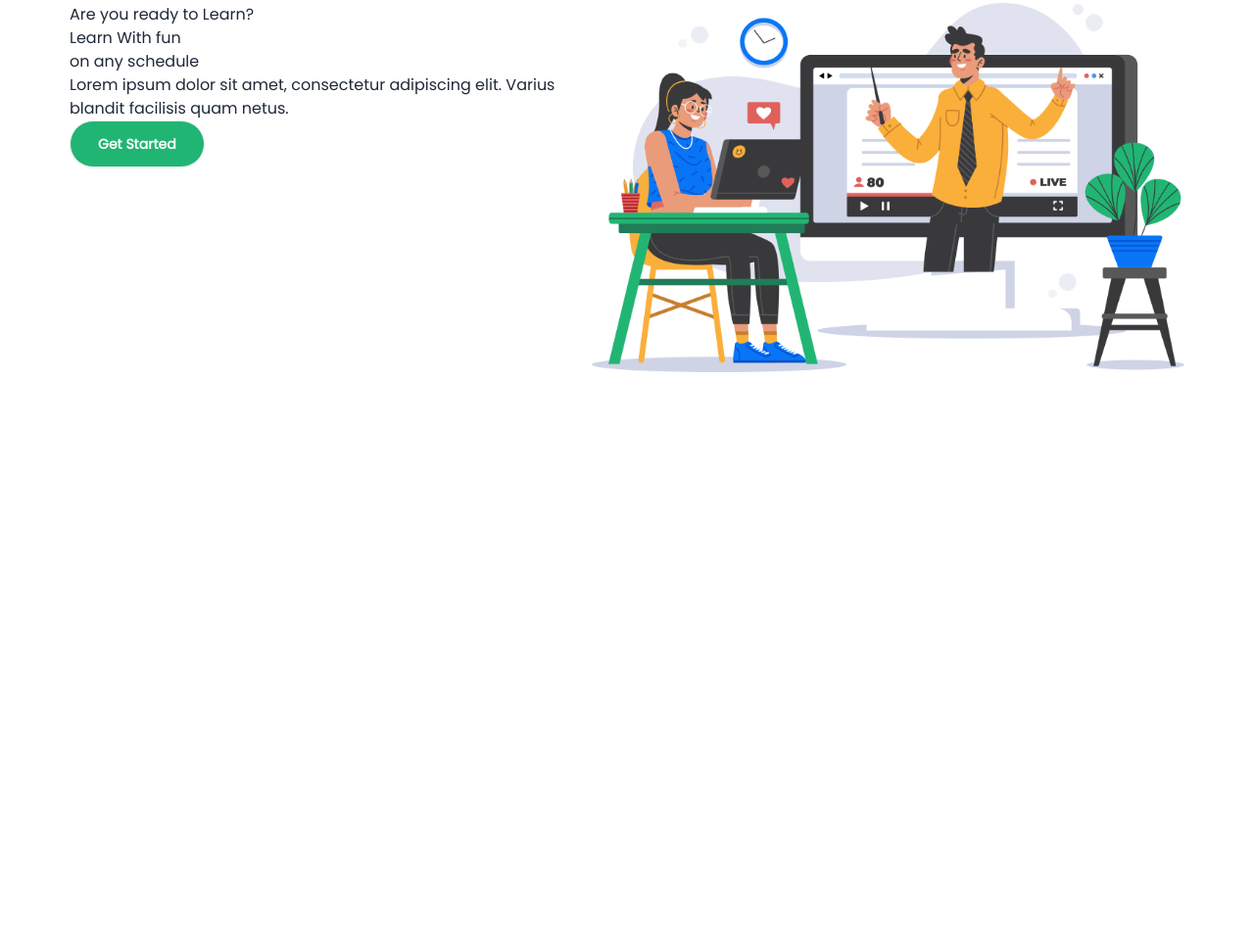
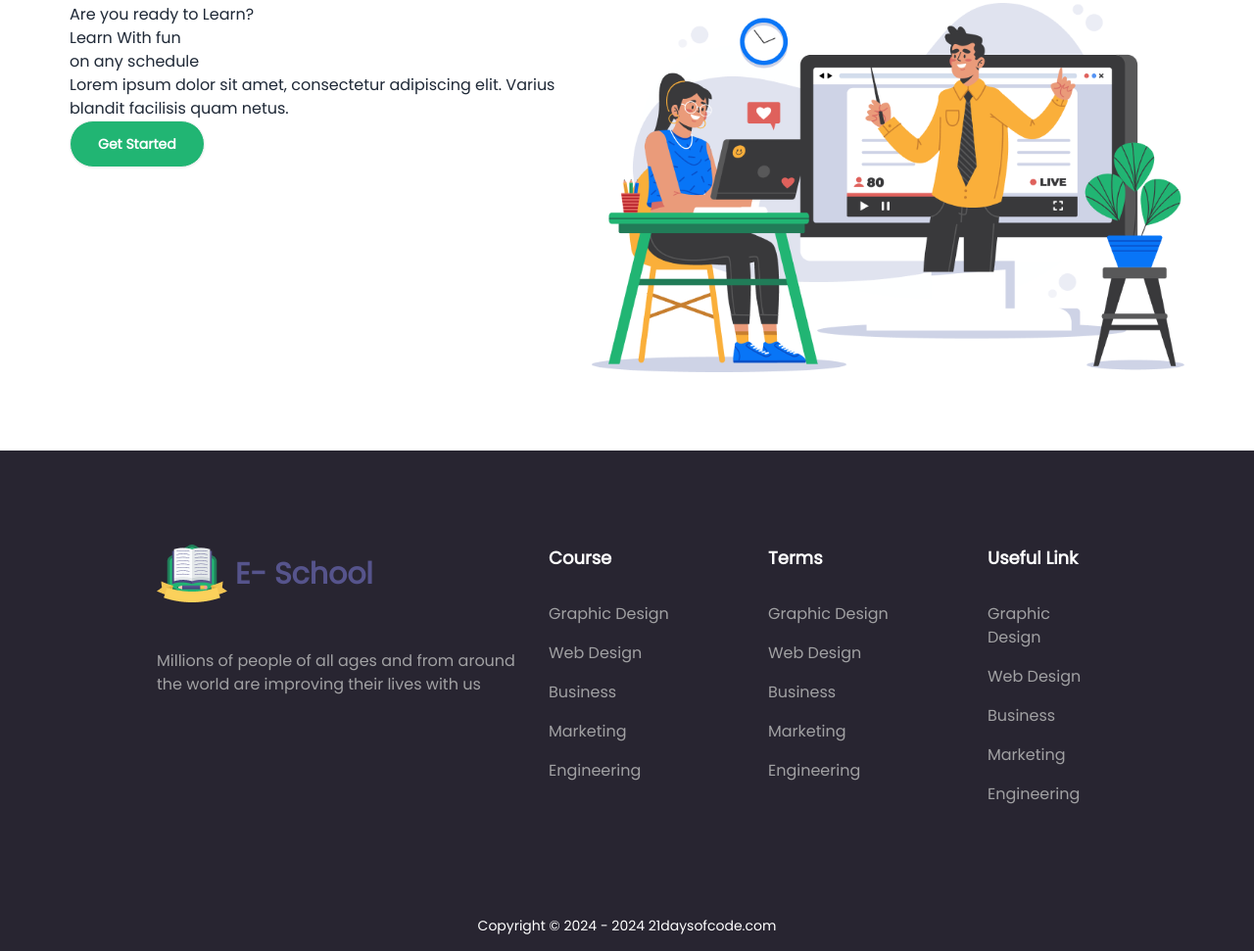
Before and after one commit to monircom/21days-assignment2, a plain HTML site: page course.html in a window 1280 px wide. Shown: the part 216-1187 px from the top of the page at 98% size. Before the commit the page ends 800 px from the top, so only its background shows below. Drawn offline with nearby package versions, Linux system fonts and the light colour scheme.

Commit message:
Footer Added

```diff
--- a/course.html
+++ b/course.html
@@ -101,5 +101,74 @@
 
         </section>
     </header>
+    <main>
+
+    </main>
+
+    <!-- Footer Section -->
+    <footer>
+        <!-- Footer Top -->
+        <section
+            class="bg-black-color mt-8 lg:mt-16 text-center lg:text-left p-10 lg:py-24 lg:px-[10rem] bg-base-200 flex flex-col lg:flex-row justify-center items-center lg:items-start lg:justify-between text-white space-y-10 lg:space-y-0">
+            <div class="space-y-6">
+                <div class="space-y-4">
+                    <div class="flex justify-center lg:justify-start items-center mb-12">
+                    <img src="./images/logo.png" alt="">
+                    <p class="text-[#56548C] text-3xl font-extrabold ml-2">E- School</p>
+                    </div>
+                    <p class="leading-6 text-[#a1a1a3]">
+                        Millions of people of all ages and from around <br>
+                        the world are improving their lives with us
+                    </p>
+                </div>
+            </div>
+            <div class="flex flex-col lg:flex-row w-full lg:w-7/12 lg:justify-between space-y-10 lg:space-y-0">
+                <div class="flex w-full justify-evenly">
+                    <div class="w-full">
+                        <nav class="flex flex-col space-y-8">
+                            <header class="text-[1.125rem] font-bold">Course</header>
+                            <div class="flex flex-col space-y-4">
+                                <a class="link link-hover text-[#a1a1a3]">Graphic Design</a>
+                                <a class="link link-hover text-[#a1a1a3]">Web Design</a>
+                                <a class="link link-hover text-[#a1a1a3]">Business</a>
+                                <a class="link link-hover text-[#a1a1a3]">Marketing</a>
+                                <a class="link link-hover text-[#a1a1a3]">Engineering</a>
+                            </div>
+                        </nav>
+                    </div>
+                    <div class="w-full">
+                        <nav class="flex flex-col space-y-8">
+                            <header class="text-[1.125rem] font-bold">Terms</header>
+                            <div class="flex flex-col space-y-4">
+                                <a class="link link-hover text-[#a1a1a3]">Graphic Design</a>
+                                <a class="link link-hover text-[#a1a1a3]">Web Design</a>
+                                <a class="link link-hover text-[#a1a1a3]">Business</a>
+                                <a class="link link-hover text-[#a1a1a3]">Marketing</a>
+                                <a class="link link-hover text-[#a1a1a3]">Engineering</a>
+                            </div>
+                        </nav>
+                    </div>
+                </div>
+                <div class="lg:w-3/12">
+                    <nav class="flex flex-col space-y-8">
+                        <header class="text-[1.125rem] font-bold">Useful Link</header>
+                        <div class="flex flex-col space-y-4">
+                            <a class="link link-hover text-[#a1a1a3]">Graphic Design</a>
+                            <a class="link link-hover text-[#a1a1a3]">Web Design</a>
+                            <a class="link link-hover text-[#a1a1a3]">Business</a>
+                            <a class="link link-hover text-[#a1a1a3]">Marketing</a>
+                            <a class="link link-hover text-[#a1a1a3]">Engineering</a>
+                        </div>
+                    </nav>
+                </div>
+            </div>
+        </section>
+        <!-- Footer bottom -->
+        <section class="bg-black-color text-white footer footer-center p-4 bg-base-300 text-base-content">
+            <aside>
+              <p>Copyright © 2024 - 2024 21daysofcode.com</p>
+            </aside>
+        </section>
+    </footer>
 
 </body>
```
